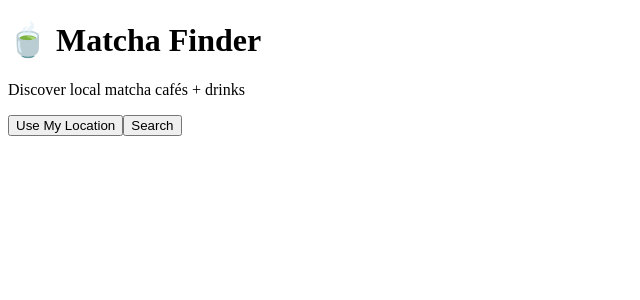
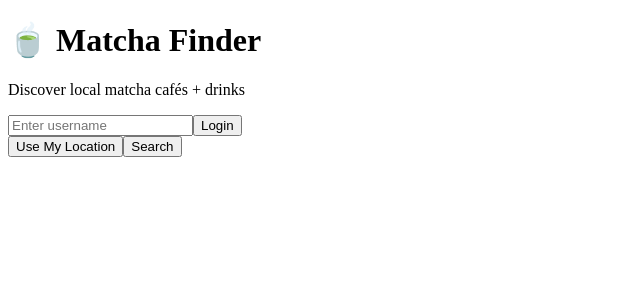
Before and after one commit to visqe1/matcha-finder, a Next.js app in the folder client/: page / in a window 1280 px wide. Shown: the top 300 px of the page, without its empty margins (0-640 px from the left). Built offline with nearby package versions, Linux system fonts and the light colour scheme; no server answers.

Commit message:
make a login ui

```diff
--- /dev/null
+++ b/client/lib/api.js
@@ -0,0 +1,10 @@
+const API_URL = process.env.NEXT_PUBLIC_SERVER_URL || 'http://localhost:4000';
+
+export async function login(username) {
+  const res = await fetch(`${API_URL}/api/users/login`, {
+    method: 'POST',
+    headers: { 'Content-Type': 'application/json' },
+    body: JSON.stringify({ username }),
+  });
+  return res.json();
+}
--- a/client/pages/index.js
+++ b/client/pages/index.js
@@ -1,10 +1,59 @@
-import { useState } from 'react';
+import { useState, useEffect } from 'react';
+import { login } from '../lib/api';
 
 export default function Home() {
+  const [user, setUser] = useState(null);
+  const [username, setUsername] = useState('');
+
+  useEffect(() => {
+    const stored = localStorage.getItem('user');
+    if (stored) {
+      setUser(JSON.parse(stored));
+    }
+  }, []);
+
+  const handleLogin = async () => {
+    if (!username.trim()) return;
+    const data = await login(username.trim());
+    if (data.user) {
+      localStorage.setItem('user', JSON.stringify(data.user));
+      setUser(data.user);
+      setUsername('');
+    }
+  };
+
+  const handleLogout = () => {
+    localStorage.removeItem('user');
+    setUser(null);
+  };
+
   return (
     <div className="container">
       <h1 className="title">🍵 Matcha Finder</h1>
       <p className="tagline">Discover local matcha cafés + drinks</p>
+
+      {user ? (
+        <div className="user-section">
+          <p>Logged in as <strong>{user.username}</strong></p>
+          <button className="btn btn-secondary" onClick={handleLogout}>
+            Logout
+          </button>
+        </div>
+      ) : (
+        <div className="login-section">
+          <input
+            type="text"
+            className="input"
+            placeholder="Enter username"
+            value={username}
+            onChange={(e) => setUsername(e.target.value)}
+            onKeyDown={(e) => e.key === 'Enter' && handleLogin()}
+          />
+          <button className="btn btn-primary" onClick={handleLogin}>
+            Login
+          </button>
+        </div>
+      )}
 
       <div className="buttons">
         <button className="btn btn-primary">Use My Location</button>
--- a/client/styles/globals.css
+++ b/client/styles/globals.css
@@ -51,3 +51,30 @@ body {
 .btn-secondary:hover {
   background-color: #5a7d60;
 }
+
+.login-section {
+  margin-top: 2rem;
+  display: flex;
+  gap: 0.5rem;
+}
+
+.user-section {
+  margin-top: 2rem;
+}
+
+.user-section p {
+  margin: 0 0 0.5rem 0;
+}
+
+.input {
+  padding: 0.75rem 1rem;
+  font-size: 1rem;
+  border: 1px solid #ccc;
+  border-radius: 8px;
+  width: 200px;
+}
+
+.input:focus {
+  outline: none;
+  border-color: #4a7c59;
+}
```
